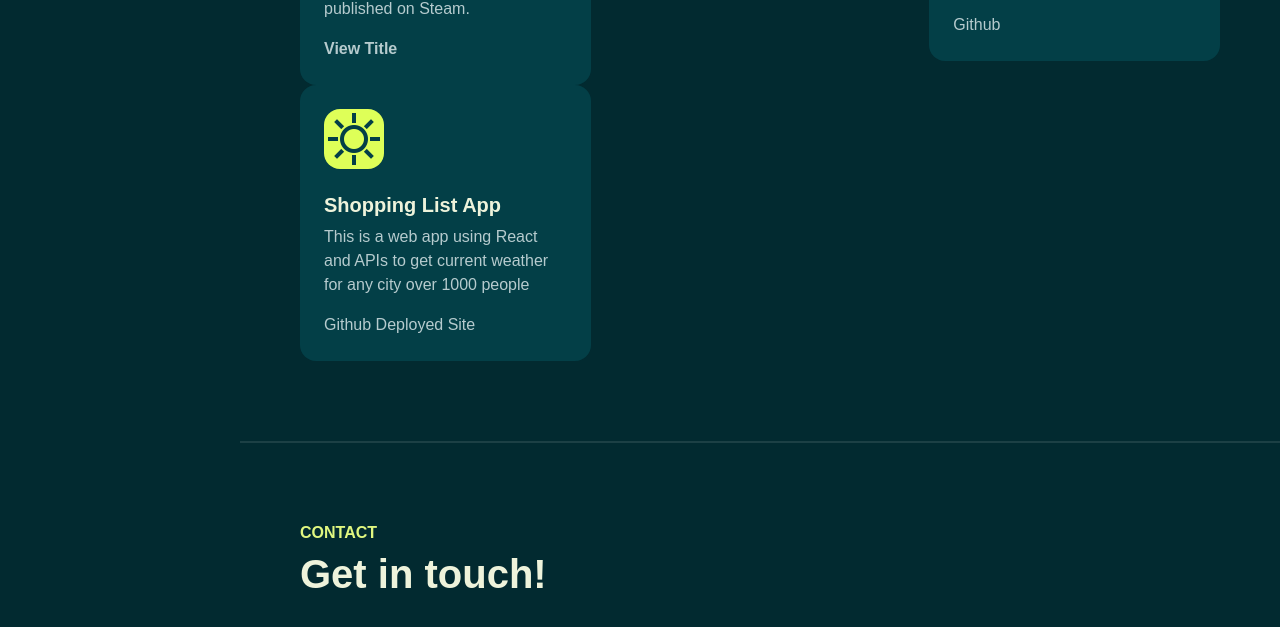
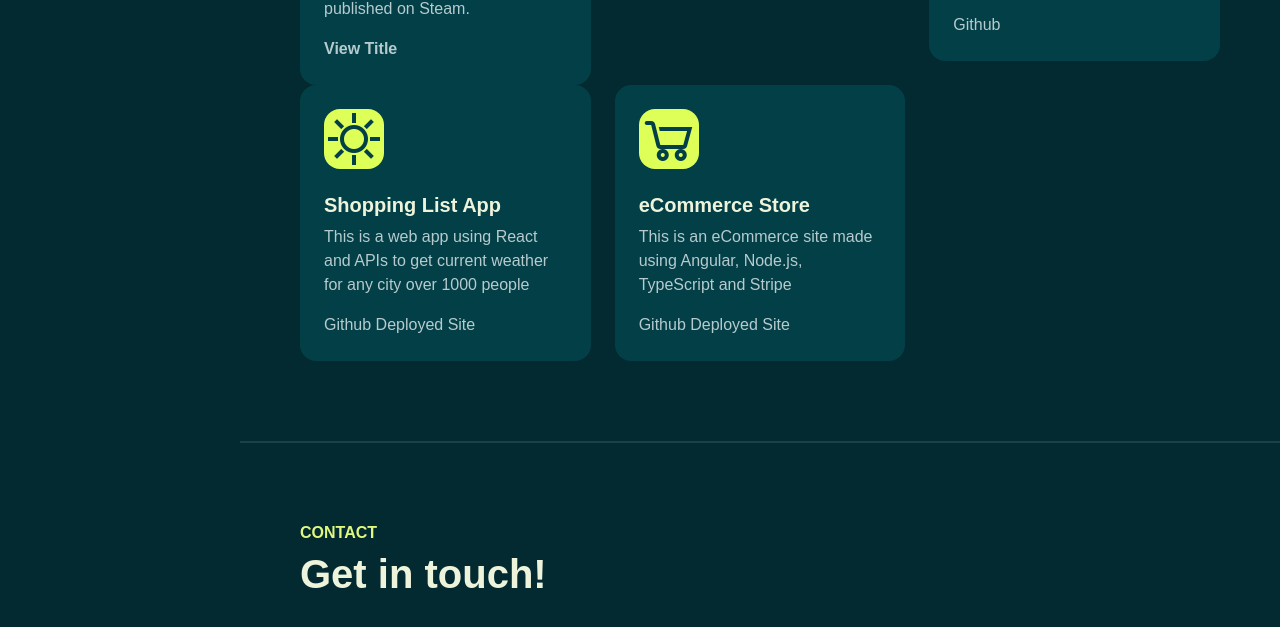
Before and after one commit to Spencnar/spencnar.github.io, a plain HTML site: page index.html in a window 1280 px wide. Shown: the part 1250-1877 px from the top of the page. Drawn offline with Linux system fonts and the light colour scheme; a web font is replaced by a local one.

Commit message:
added new project

```diff
--- a/index.html
+++ b/index.html
@@ -119,6 +119,19 @@
                             <p>This is a web app using React and APIs to get current weather for any city over 1000 people</p>
                             <a href="https://github.com/Spencnar/react-weather-app">Github</a>
                             <a href="https://spencersweather.netlify.app">Deployed Site</a>
+
+
+                        </div>
+                    </div>
+                    <div class="col-md-4" data-aos="fade-up" data-aos-delay="300">
+                        <div class="project p-4 bg-base rounded-4 shadow-effect">
+                            <div class="iconbox rounded-4">
+                                <i class="las la-shopping-cart"></i>
+                            </div>
+                            <h5 class="mt-4 mb-2">eCommerce Store</h5>
+                            <p>This is an eCommerce site made using Angular, Node.js, TypeScript and Stripe</p>
+                            <a href="https://github.com/Spencnar/ang-store">Github</a>
+                            <a href="https://spencer-angularstore.netlify.app">Deployed Site</a>
 
 
                         </div>
```
